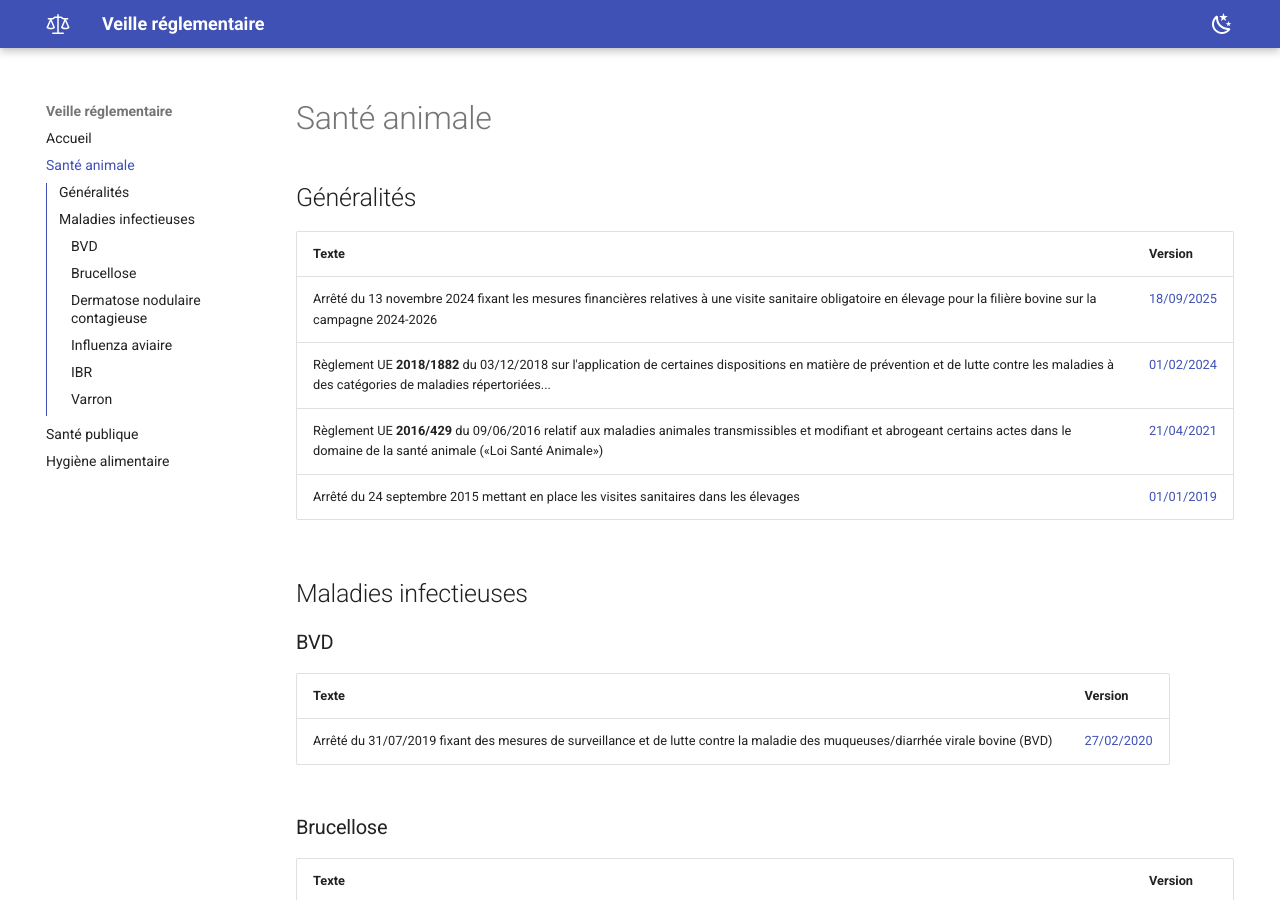
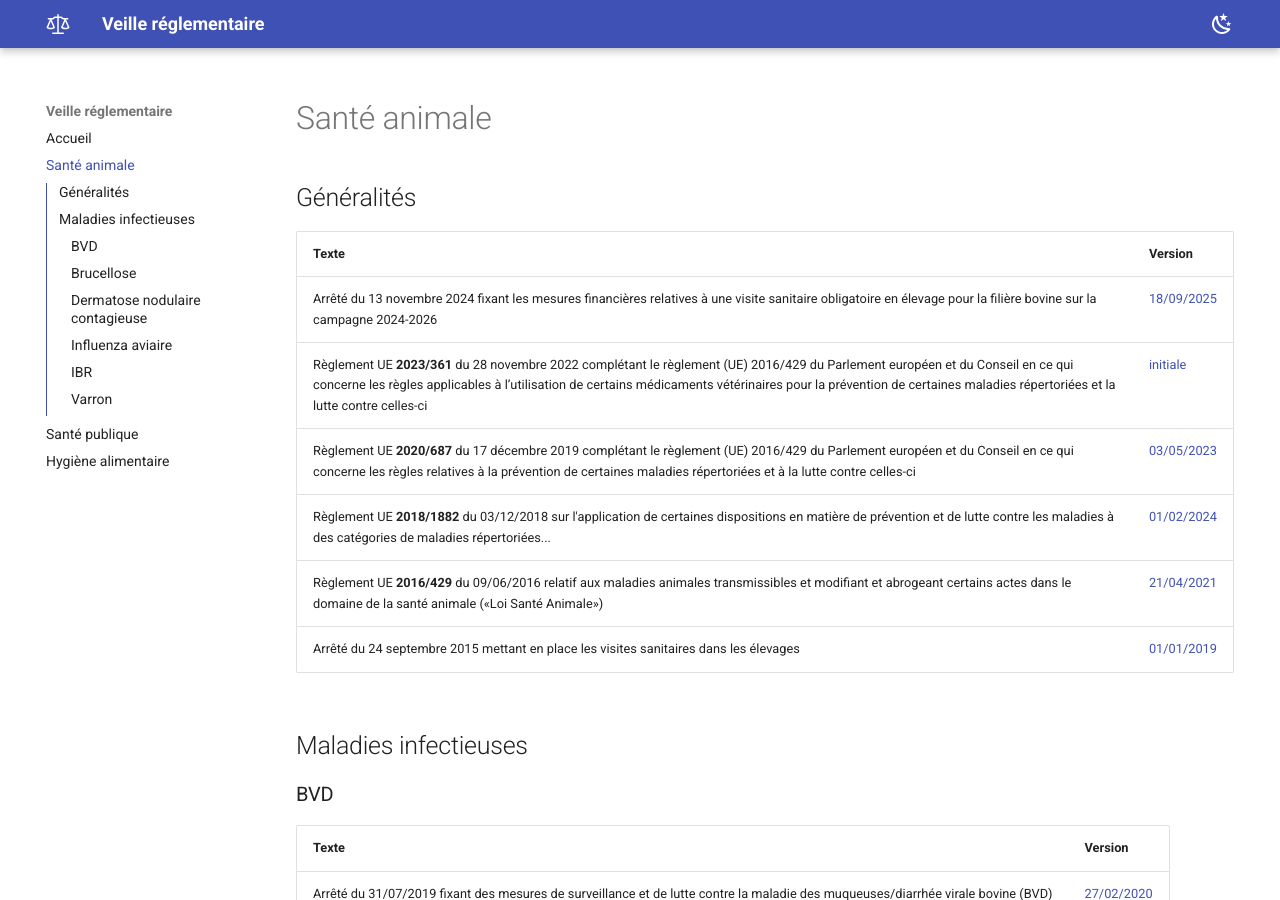
Before and after one commit to olivier-roger-vet/veille-reglementaire, an MkDocs documentation site: the page built from docs/sa.md, in a window 1280 px wide and 900 px high. Built offline with MkDocs 1.6.1 and Material for MkDocs 9.7.7, drawn with Linux system fonts in a browser that asks for light colours.

```diff
--- a/docs/sa.md
+++ b/docs/sa.md
@@ -2,12 +2,14 @@
 
 ## Généralités
 
-| Texte                                                                                                                                                                                      | Version                                                                                       |
-| ------------------------------------------------------------------------------------------------------------------------------------------------------------------------------------------ | --------------------------------------------------------------------------------------------- |
-| Arrêté du 13 novembre 2024 fixant les mesures financières relatives à une visite sanitaire obligatoire en élevage pour la filière bovine sur la campagne 2024-2026                         | [18/09/2025](https://www.legifrance.gouv.fr/loda/id/JORFTEXT000050500924/)                    |
-| Règlement UE **2018/1882** du 03/12/2018 sur l'application de certaines dispositions en matière de prévention et de lutte contre les maladies à des catégories de maladies répertoriées... | [01/02/2024](https://eur-lex.europa.eu/legal-content/FR/TXT/?uri=CELEX%3A02018R1882-20240201) |
-| Règlement UE **2016/429** du 09/06/2016 relatif aux maladies animales transmissibles et modifiant et abrogeant certains actes dans le domaine de la santé animale («Loi Santé Animale»)    | [21/04/2021](https://eur-lex.europa.eu/legal-content/FR/TXT/?uri=CELEX%3A02016R0429-20210421) |
-| Arrêté du 24 septembre 2015 mettant en place les visites sanitaires dans les élevages                                                                                                      | [01/01/2019](https://www.legifrance.gouv.fr/loda/id/JORFTEXT000031273494)                     |
+| Texte                                                                                                                                                                                                                                                                                                     | Version                                                                                         |
+| --------------------------------------------------------------------------------------------------------------------------------------------------------------------------------------------------------------------------------------------------------------------------------------------------------- | ----------------------------------------------------------------------------------------------- |
+| Arrêté du 13 novembre 2024 fixant les mesures financières relatives à une visite sanitaire obligatoire en élevage pour la filière bovine sur la campagne 2024-2026                                                                                                                                        | [18/09/2025](https://www.legifrance.gouv.fr/loda/id/JORFTEXT000050500924/)                      |
+| Règlement UE **2023/361** du 28 novembre 2022 complétant le règlement (UE) 2016/429 du Parlement européen et du Conseil en ce qui concerne les règles applicables à l’utilisation de certains médicaments vétérinaires pour la prévention de certaines maladies répertoriées et la lutte contre celles-ci | [initiale](https://eur-lex.europa.eu/legal-content/FR/TXT/PDF/?uri=CELEX:32023R0361)            |
+| Règlement UE **2020/687** du 17 décembre 2019 complétant le règlement (UE) 2016/429 du Parlement européen et du Conseil en ce qui concerne les règles relatives à la prévention de certaines maladies répertoriées et à la lutte contre celles-ci                                                         | [03/05/2023](https://eur-lex.europa.eu/legal-content/FR/TXT/PDF/?uri=CELEX:02020R0687-20230503) |
+| Règlement UE **2018/1882** du 03/12/2018 sur l'application de certaines dispositions en matière de prévention et de lutte contre les maladies à des catégories de maladies répertoriées...                                                                                                                | [01/02/2024](https://eur-lex.europa.eu/legal-content/FR/TXT/?uri=CELEX%3A02018R1882-20240201)   |
+| Règlement UE **2016/429** du 09/06/2016 relatif aux maladies animales transmissibles et modifiant et abrogeant certains actes dans le domaine de la santé animale («Loi Santé Animale»)                                                                                                                   | [21/04/2021](https://eur-lex.europa.eu/legal-content/FR/TXT/?uri=CELEX%3A02016R0429-20210421)   |
+| Arrêté du 24 septembre 2015 mettant en place les visites sanitaires dans les élevages                                                                                                                                                                                                                     | [01/01/2019](https://www.legifrance.gouv.fr/loda/id/JORFTEXT000031273494)                       |
 
 
 ## Maladies infectieuses
@@ -30,7 +32,7 @@
 | ----------------------------------------------------------------------------------------------------------------------------------------------------------------------------------------------------------------------------------------------------------------------------- | ------------------------------------------------------------------------------------------------------------------------------------------------------------------------------------------------------------------------------------------------ |
 | Arrêté préfectoral **SPA 2025-179** du 19/09/2025 déterminant une zone réglementée suite à un foyer de dermatose nodulaire contagieuse bovine dans le Rhône                                                                                                                   | [Initiale](https://www.rhone.gouv.fr/contenu/telechargement/65541/442002/file/arr%C3%AAt%C3%A9%20zones%20r%C3%A9glement%C3%A9es%20DNCB.pdf), [Annexe](https://www.rhone.gouv.fr/contenu/telechargement/65542/442007/file/Annexe_AP_20250919.pdf) |
 | Arrêté **2025-02782** du 26/08/2025 déterminant une zone réglementée suite à un foyer de dermatose nodulaire contagieuse bovine en Haute Savoie                                                                                                                               | [Initiale](https://www.haute-savoie.gouv.fr/contenu/telechargement/49160/311613/file/arr%C3%AAt%C3%A9%20DNC%2026082025.pdf)                                                                                                                      |
-| Instruction technique **DGAL/SDSBEA/2025-525** du 14-08-2025 modifiée fixant les conditions applicables aux mouvements des bovins, de leurs produits germinaux et du lisier                                                                                                   | [17/09/2025](https://info.agriculture.gouv.fr/boagri/instruction-2025-525)                                                                                                                                                                       |
+| Instruction technique **DGAL/SDSBEA/2025-525** du 14-08-2025 modifiée fixant les conditions applicables aux mouvements des bovins, de leurs produits germinaux et du lisier                                                                                                   | [17/09/2025](https://info.agriculture.gouv.fr/boagri/instruction-2025-525/telechargement)                                                                                                                                                        |
 | Arrêté préfectoral **DDETSPP-PV-PSA-20250723-04** du 24/07/2025 une zone réglementée suite à un foyer de dermatose nodulaire contagieuse bovine en Savoie                                                                                                                     | [initiale](https://www.savoie.gouv.fr/contenu/telechargement/51215/409024/file/2025-07-24_RAA_N%C2%B073-2025-157-special.pdf)                                                                                                                    |
 | Arrêté du 16 juillet 2025 fixant les mesures financières relatives à la dermatose nodulaire contagieuse                                                                                                                                                                       | [15/08/2025](https://www.legifrance.gouv.fr/loda/id/JORFTEXT000051912354/)                                                                                                                                                                       |
 | Arrêté du 16 juillet 2025 fixant les mesures de surveillance, de prévention et de lutte relatives à la lutte contre la dermatose nodulaire contagieuse sur le territoire métropolitain                                                                                        | [31/08/2025](https://www.legifrance.gouv.fr/loda/id/JORFTEXT000051912379/)                                                                                                                                                                       |
```
Also changed, not shown: docs/ha.md (+6 -0 lines).
